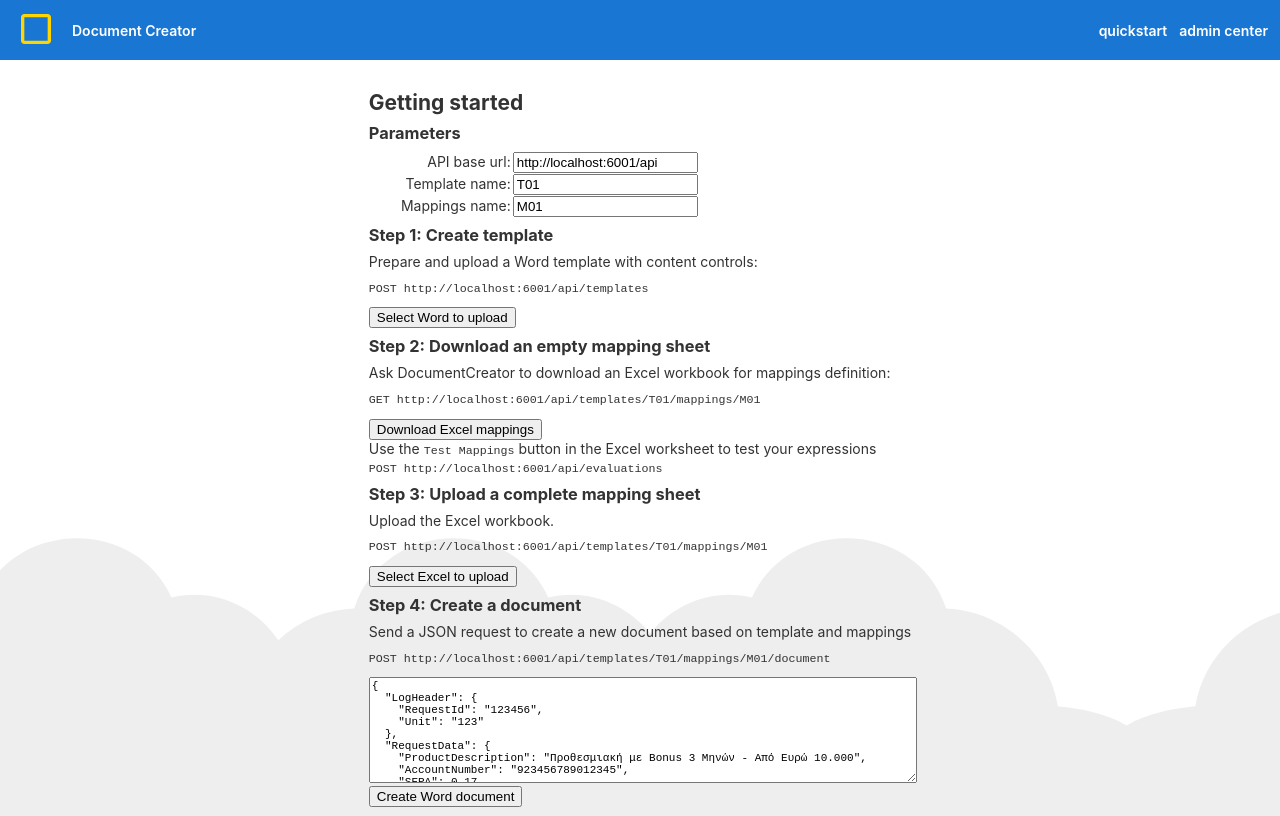
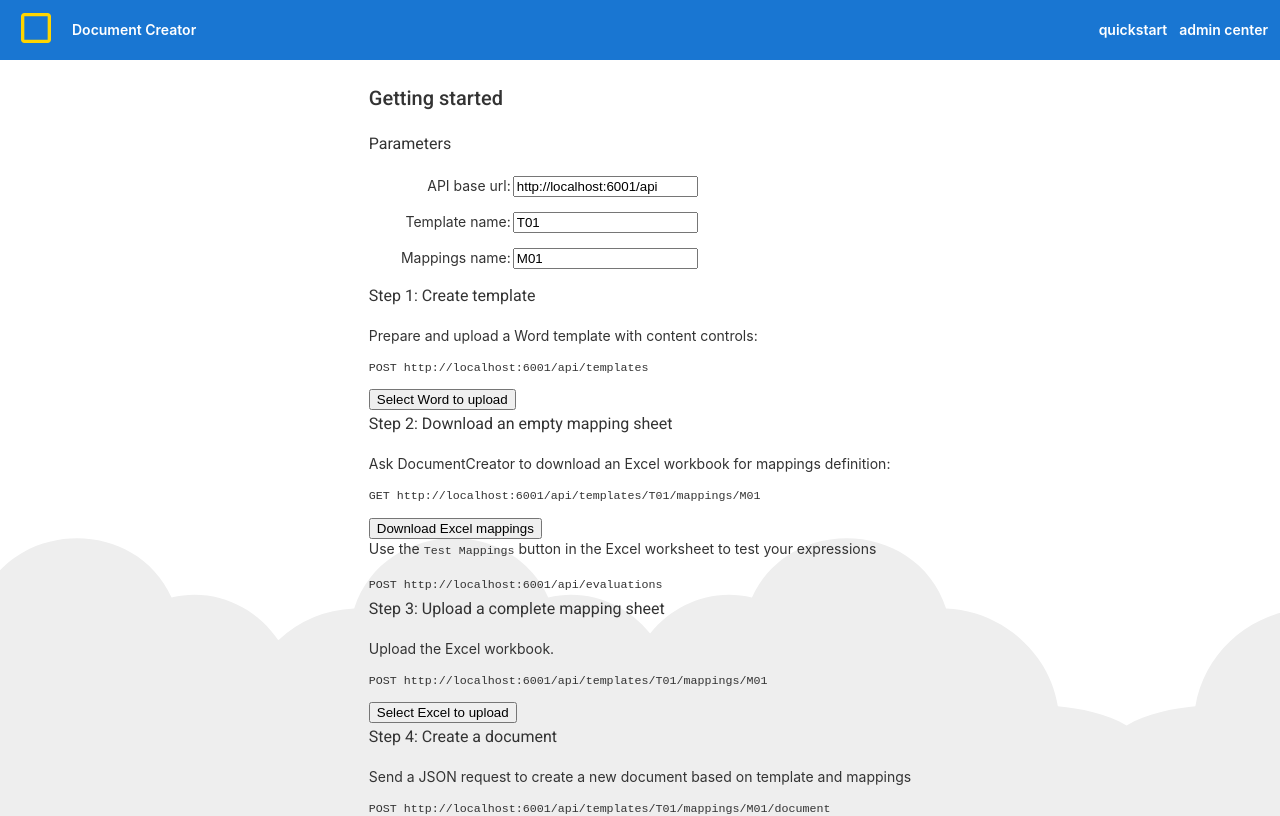
Before and after one commit to pkokki/DocumentCreator, an Angular app in the folder DocumentCreatorNgApp/: page / in a window 1280 px wide. Shown: the top 816 px of the page. Built offline with nearby package versions, Linux system fonts and the light colour scheme.

Commit message:
install material

```diff
--- a/DocumentCreatorNgApp/angular.json
+++ b/DocumentCreatorNgApp/angular.json
@@ -24,6 +24,7 @@
               "src/assets"
             ],
             "styles": [
+              "./node_modules/@angular/material/prebuilt-themes/indigo-pink.css",
               "src/styles.css"
             ],
             "scripts": []
@@ -116,6 +117,7 @@
               "src/assets"
             ],
             "styles": [
+              "./node_modules/@angular/material/prebuilt-themes/indigo-pink.css",
               "src/styles.css"
             ],
             "scripts": []
@@ -147,6 +149,7 @@
           }
         }
       }
-    }},
+    }
+  },
   "defaultProject": "DocumentCreatorNgApp"
 }
--- a/DocumentCreatorNgApp/package.json
+++ b/DocumentCreatorNgApp/package.json
@@ -12,10 +12,12 @@
   "private": true,
   "dependencies": {
     "@angular/animations": "~9.1.0",
+    "@angular/cdk": "^9.2.1",
     "@angular/common": "~9.1.0",
     "@angular/compiler": "~9.1.0",
     "@angular/core": "~9.1.0",
     "@angular/forms": "~9.1.0",
+    "@angular/material": "^9.2.1",
     "@angular/platform-browser": "~9.1.0",
     "@angular/platform-browser-dynamic": "~9.1.0",
     "@angular/router": "~9.1.0",
--- a/DocumentCreatorNgApp/src/app/app.module.ts
+++ b/DocumentCreatorNgApp/src/app/app.module.ts
@@ -9,6 +9,7 @@
 import { AdminCenterRoutingModule } from './components/admin-center/admin-center-routing.module'
 import { AppComponent } from './app.component';
 import { PageNotFoundComponent } from './components/var/page-not-found/page-not-found.component';
+import { BrowserAnimationsModule } from '@angular/platform-browser/animations';
 
 @NgModule({
   declarations: [
@@ -23,7 +24,8 @@
     AdminCenterRoutingModule,
     // AppRoutingModule should be last.
     // Most importantly, it comes after the modules with own routing.
-    AppRoutingModule
+    AppRoutingModule,
+    BrowserAnimationsModule
   ],
   providers: [
     httpErrorInterceptorProvider
--- a/DocumentCreatorNgApp/src/index.html
+++ b/DocumentCreatorNgApp/src/index.html
@@ -6,8 +6,10 @@
   <base href="/">
   <meta name="viewport" content="width=device-width, initial-scale=1">
   <link rel="icon" type="image/x-icon" href="favicon.ico">
+  <link href="https://fonts.googleapis.com/css?family=Roboto:300,400,500&display=swap" rel="stylesheet">
+  <link href="https://fonts.googleapis.com/icon?family=Material+Icons" rel="stylesheet">
 </head>
-<body>
+<body class="mat-typography">
   <app-root></app-root>
 </body>
 </html>
--- a/DocumentCreatorNgApp/src/styles.css
+++ b/DocumentCreatorNgApp/src/styles.css
@@ -276,3 +276,7 @@
   .row .cell {
     box-sizing: border-box;
   }
+
+
+html, body { height: 100%; }
+body { margin: 0; font-family: Roboto, "Helvetica Neue", sans-serif; }
```
Also changed, not shown: 1 other file (tests, documents, lock files or other folders).
